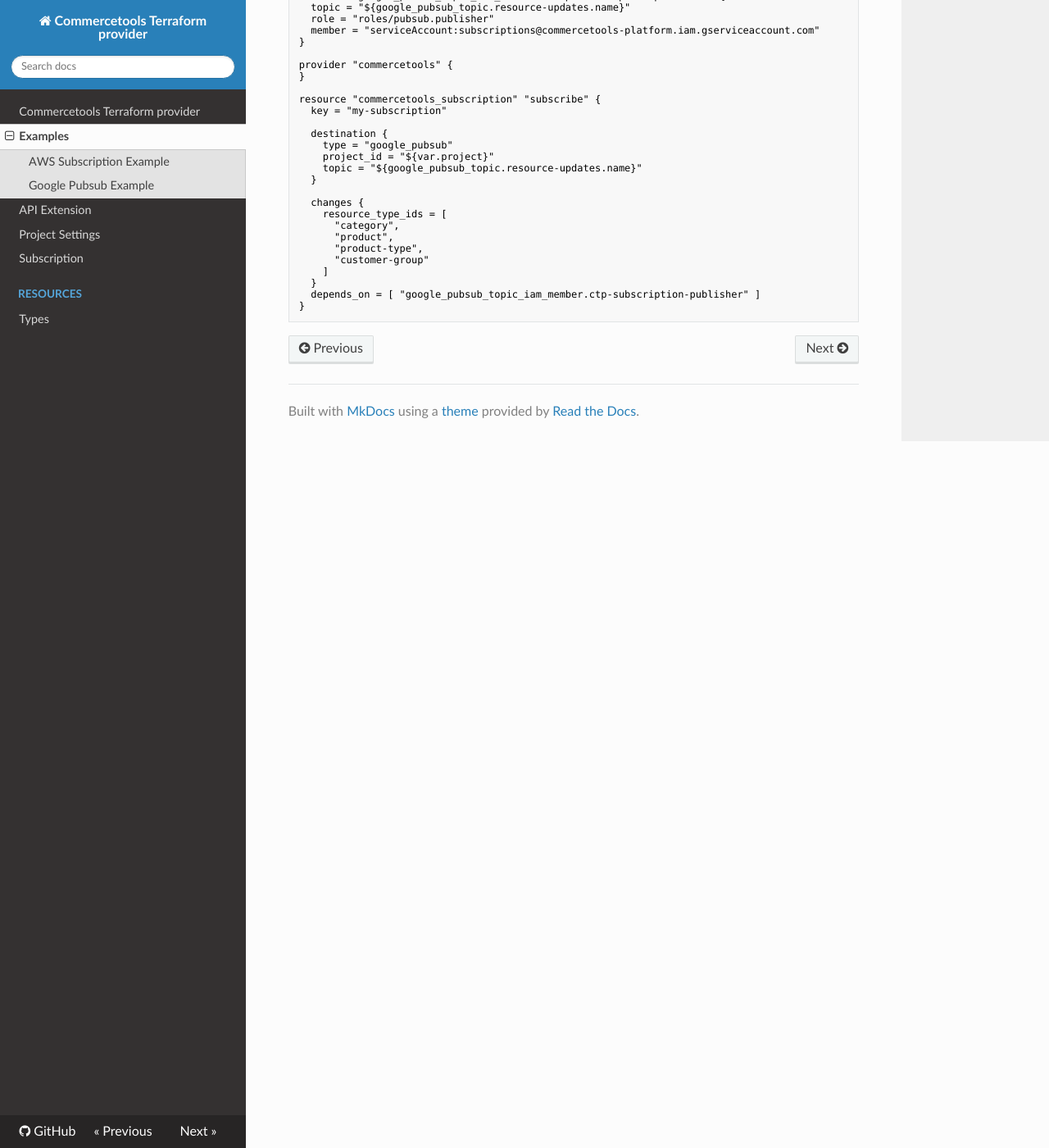
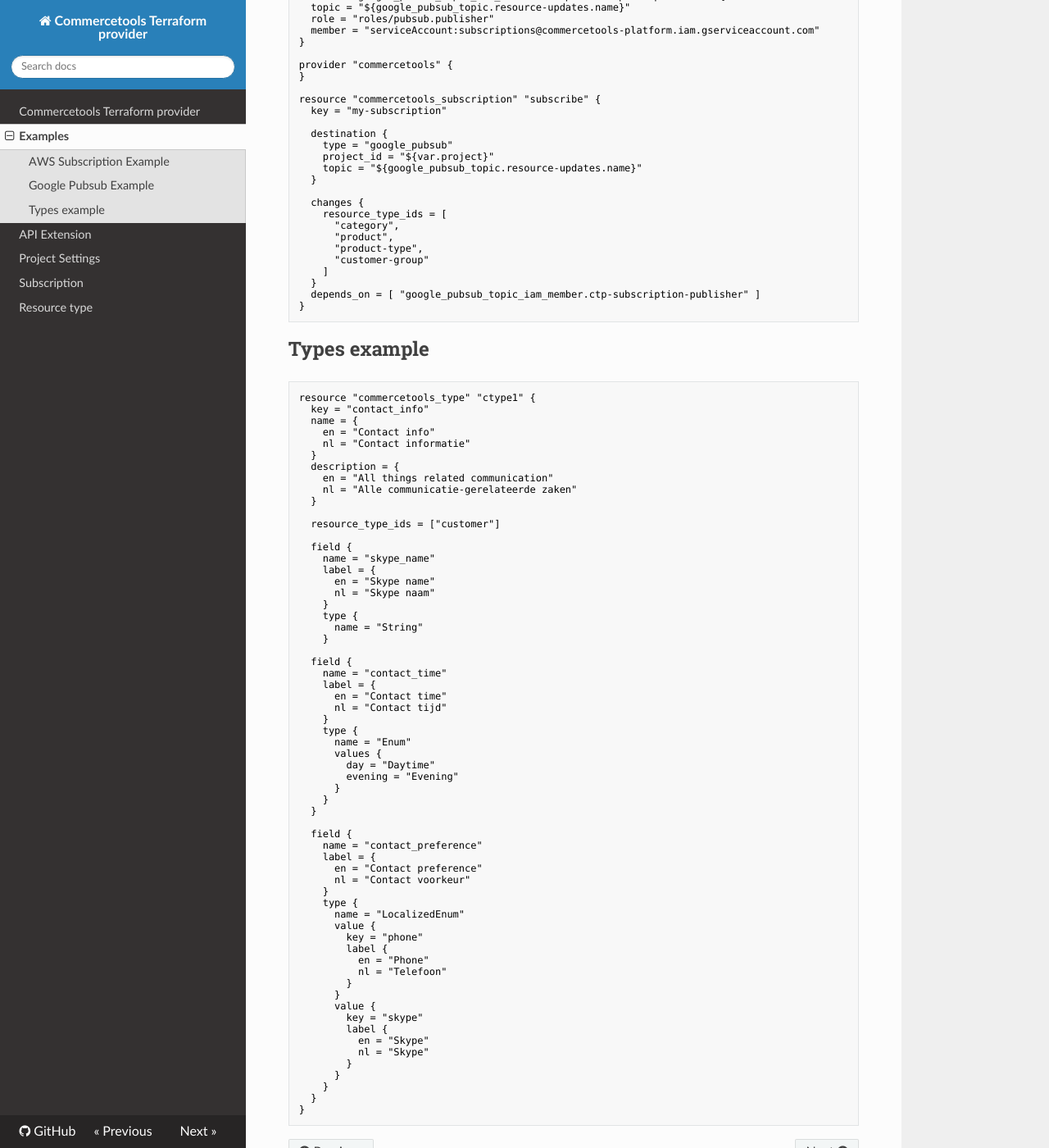
Before and after one commit to labd/terraform-provider-commercetools, an MkDocs documentation site: the page built from docs/examples.md, in a window 1280 px wide and 1400 px high, scrolled down 1409 px. Shown: the whole window at 82% size. Built offline with MkDocs 1.6.1, drawn with Linux system fonts in a browser that asks for light colours; nearby versions of some CDN libraries.

Commit message:
Align documentation with master branch

````diff
--- a/docs/examples.md
+++ b/docs/examples.md
@@ -112,3 +112,72 @@ resource "commercetools_subscription" "subscribe" {
   depends_on = [ "google_pubsub_topic_iam_member.ctp-subscription-publisher" ]
 }
 ```
+
+
+## Types example
+
+```hcl
+resource "commercetools_type" "ctype1" {
+  key = "contact_info"
+  name = {
+    en = "Contact info"
+    nl = "Contact informatie"
+  }
+  description = {
+    en = "All things related communication"
+    nl = "Alle communicatie-gerelateerde zaken"
+  }
+
+  resource_type_ids = ["customer"]
+
+  field {
+    name = "skype_name"
+    label = {
+      en = "Skype name"
+      nl = "Skype naam"
+    }
+    type {
+      name = "String"
+    }
+
+  field {
+    name = "contact_time"
+    label = {
+      en = "Contact time"
+      nl = "Contact tijd"
+    }
+    type {
+      name = "Enum"
+      values {
+        day = "Daytime"
+        evening = "Evening"
+      }
+    }
+  }
+
+  field {
+    name = "contact_preference"
+    label = {
+      en = "Contact preference"
+      nl = "Contact voorkeur"
+    }
+    type {
+      name = "LocalizedEnum"
+      value {
+        key = "phone"
+        label {
+          en = "Phone"
+          nl = "Telefoon"
+        }
+      }
+      value {
+        key = "skype"
+        label {
+          en = "Skype"
+          nl = "Skype"
+        }
+      }
+    }
+  }
+}
+```
````
Also changed, not shown: docs/resource_type.md (renamed from docs/resources/types.md, +5 -3 lines).
